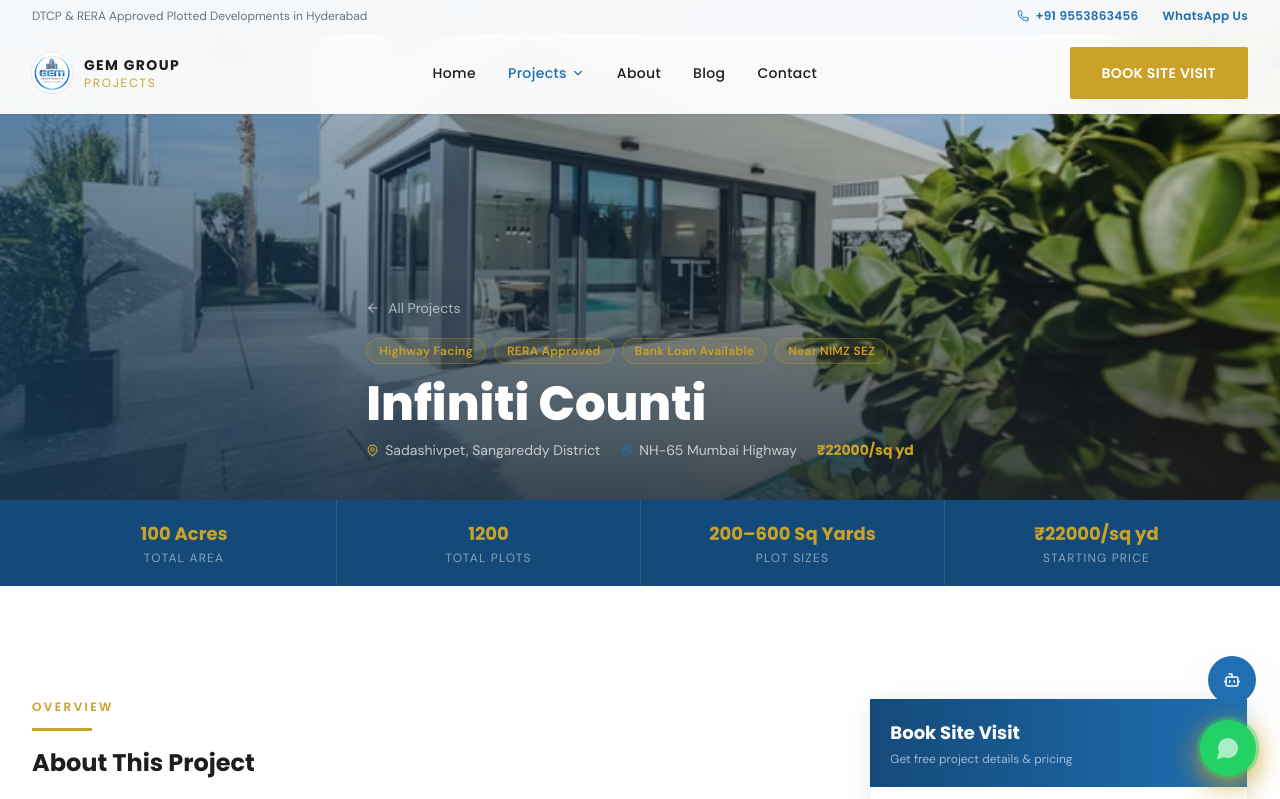
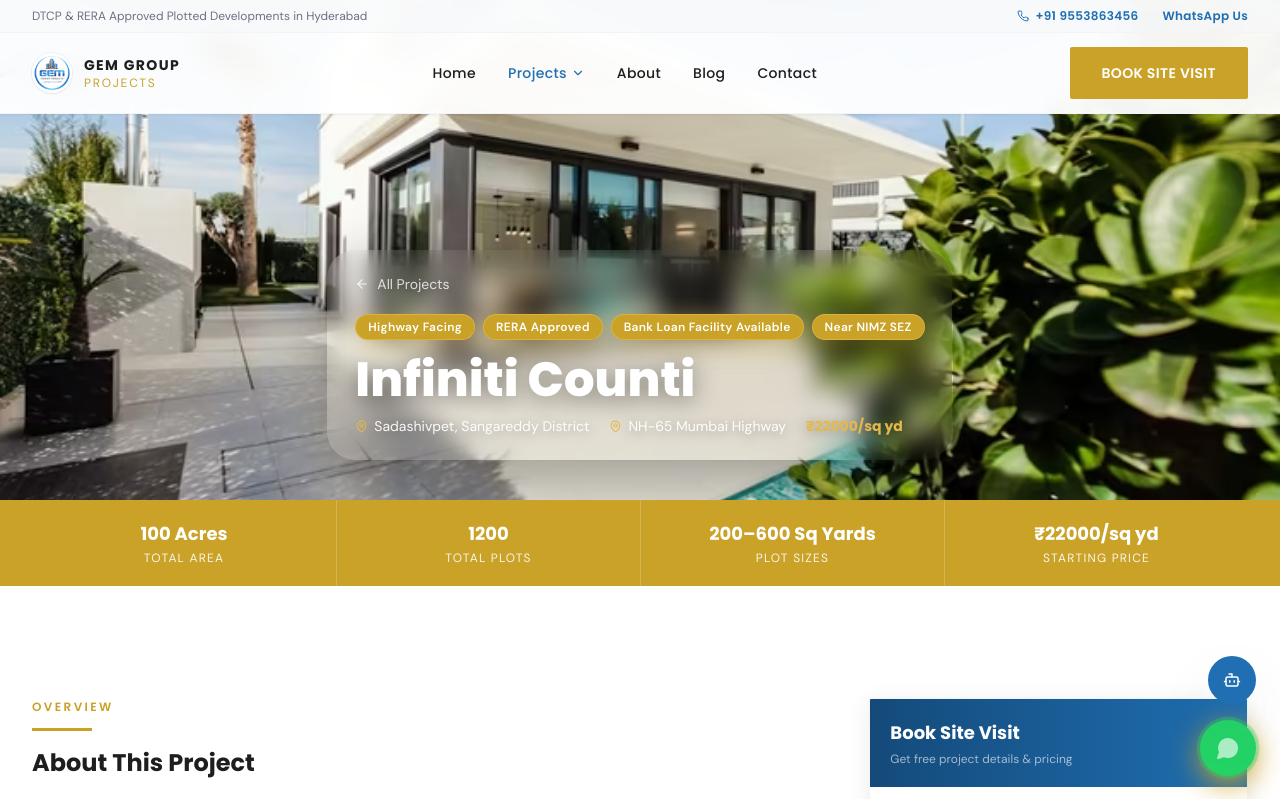
Before and after one commit to sendermail029-cpu/gemgroups, a Next.js app: page /projects/infiniti-counti in a window 1280 px wide. Shown: the top 799 px of the page. Built offline with nearby package versions, Linux system fonts and the light colour scheme.

Commit message:
Update hero styling and project bank loan highlights

```diff
--- a/src/app/about/page.tsx
+++ b/src/app/about/page.tsx
@@ -74,8 +74,6 @@
             backgroundSize: 'cover',
           }}
         />
-        <div className="absolute inset-0 bg-[linear-gradient(90deg,rgba(7,33,58,0.9),rgba(7,33,58,0.8),rgba(7,33,58,0.45))]" />
-
         <div className="container-gem relative">
           <div className="flex min-h-[300px] items-center rounded-[18px] px-6 py-8 sm:px-10 lg:min-h-[360px] lg:px-12 lg:py-10">
             <div className="max-w-3xl text-white">
--- a/src/app/blog/[slug]/page.tsx
+++ b/src/app/blog/[slug]/page.tsx
@@ -116,7 +116,6 @@
           priority
           sizes="100vw"
         />
-        <div className="absolute inset-0 bg-gradient-to-t from-dark/85 via-dark/40 to-dark/20" />
         <div className="absolute inset-0 flex items-end pb-10">
           <div className="container-gem">
             <Link href="/blog" className="inline-flex items-center gap-2 text-white/60 hover:text-gold text-sm mb-5 transition-colors">
--- a/src/app/blog/page.tsx
+++ b/src/app/blog/page.tsx
@@ -22,8 +22,6 @@
           className="absolute inset-0 bg-cover bg-center"
           style={{ backgroundImage: 'url(/images/home3.webp)' }}
         />
-        <div className="absolute inset-0 bg-[linear-gradient(90deg,rgba(9,58,104,0.9),rgba(9,58,104,0.82),rgba(9,58,104,0.58))]" />
-
         <div className="container-gem relative">
           <div className="flex min-h-[260px] items-center rounded-[12px] px-6 py-8 sm:px-10 lg:min-h-[320px] lg:px-12 lg:py-10">
             <div className="max-w-2xl text-white">
--- a/src/app/contact/page.tsx
+++ b/src/app/contact/page.tsx
@@ -78,8 +78,6 @@
             backgroundSize: '100% auto',
           }}
         />
-        <div className="absolute inset-0 bg-[linear-gradient(90deg,rgba(7,44,79,0.88),rgba(7,44,79,0.78),rgba(7,44,79,0.52))]" />
-
         <div className="container-gem relative">
           <div className="flex min-h-[260px] items-center rounded-[12px] px-6 py-8 sm:px-10 lg:min-h-[320px] lg:px-12 lg:py-10">
             <div className="max-w-3xl text-white">
--- a/src/app/projects/[slug]/page.tsx
+++ b/src/app/projects/[slug]/page.tsx
@@ -47,39 +47,43 @@
           priority
           sizes="100vw"
         />
-        <div className="absolute inset-0 bg-gradient-to-t from-dark/80 via-dark/30 to-transparent" />
-        <div className="absolute inset-0 bg-gradient-to-r from-primary-deep/50 to-transparent" />
-
         <div className="absolute inset-0 flex items-end pb-10">
           <div className="container-gem">
-            <Link href="/projects" className="inline-flex items-center gap-2 text-white/60 hover:text-white text-sm mb-5 transition-colors">
+            <div className="inline-block max-w-5xl rounded-[28px] bg-black/42 px-5 py-5 shadow-[0_18px_60px_rgba(0,0,0,0.32)] backdrop-blur-md sm:px-7 sm:py-6">
+              <Link href="/projects" className="inline-flex items-center gap-2 text-white/80 hover:text-white text-sm mb-5 transition-colors [text-shadow:0_2px_10px_rgba(0,0,0,0.35)]">
                 <ArrowLeft size={14} />
                 All Projects
               </Link>
 
-            <div className="flex flex-wrap gap-2 mb-4">
+              <div className="mb-4 flex flex-wrap gap-2">
                 {project.badges.map((badge) => (
-                <span key={badge} className="badge-gold">{badge}</span>
+                  <span
+                    key={badge}
+                    className="inline-flex items-center gap-1.5 rounded-full border border-gold-light/70 bg-gold px-3 py-1 text-xs font-semibold tracking-wide text-white shadow-[0_8px_24px_rgba(201,162,39,0.28)]"
+                  >
+                    {badge}
+                  </span>
                 ))}
               </div>
 
-            <h1 className="font-heading font-extrabold text-3xl lg:text-5xl text-white mb-3 leading-tight">
+              <h1 className="mb-3 font-heading text-3xl font-extrabold leading-tight text-white [text-shadow:0_4px_24px_rgba(0,0,0,0.5)] lg:text-5xl">
                 {project.name}
               </h1>
 
-            <div className="flex flex-wrap items-center gap-5 text-white/70 font-body text-sm">
-              <span className="flex items-center gap-1.5"><MapPin size={13} className="text-gold" />{project.location}</span>
-              <span className="flex items-center gap-1.5"><MapPin size={13} className="text-primary" />{project.highway}</span>
-              <span className="font-heading font-bold text-gold">{project.price}</span>
+              <div className="flex flex-wrap items-center gap-5 font-body text-sm text-white/95 [text-shadow:0_2px_14px_rgba(0,0,0,0.45)]">
+                <span className="flex items-center gap-1.5"><MapPin size={13} className="text-gold-light" />{project.location}</span>
+                <span className="flex items-center gap-1.5"><MapPin size={13} className="text-gold-light" />{project.highway}</span>
+                <span className="font-heading font-bold text-gold-light">{project.price}</span>
+              </div>
             </div>
           </div>
         </div>
       </section>
 
       {/* Quick stats bar */}
-      <div className="bg-primary-deep text-white">
+      <div className="bg-gold text-white">
         <div className="container-gem">
-          <div className="grid grid-cols-2 sm:grid-cols-4 divide-x divide-white/10">
+          <div className="grid grid-cols-2 sm:grid-cols-4 divide-x divide-white/20">
             {[
               { label: 'Total Area', value: project.acres },
               { label: 'Total Plots', value: project.totalPlots.toString() },
@@ -87,8 +91,8 @@
               { label: 'Starting Price', value: project.price },
             ].map(({ label, value }) => (
               <div key={label} className="text-center py-5 px-4">
-                <div className="font-heading font-bold text-gold text-lg mb-0.5">{value}</div>
-                <div className="font-body text-white/50 text-xs uppercase tracking-widest">{label}</div>
+                <div className="font-heading font-bold text-white text-lg mb-0.5">{value}</div>
+                <div className="font-body text-white/90 text-xs uppercase tracking-widest">{label}</div>
               </div>
             ))}
           </div>
--- a/src/app/projects/page.tsx
+++ b/src/app/projects/page.tsx
@@ -25,8 +25,6 @@
             backgroundSize: '100% auto',
           }}
         />
-        <div className="absolute inset-0 bg-[linear-gradient(90deg,rgba(7,44,79,0.88),rgba(7,44,79,0.78),rgba(7,44,79,0.52))]" />
-
         <div className="container-gem relative">
           <div className="flex min-h-[260px] items-center rounded-[12px] px-6 py-8 sm:px-10 lg:min-h-[320px] lg:px-12 lg:py-10">
             <div className="max-w-3xl text-white">
--- a/src/components/sections/HeroSection.tsx
+++ b/src/components/sections/HeroSection.tsx
@@ -58,10 +58,6 @@
           />
         </motion.div>
       </AnimatePresence>
-
-      <div className="absolute inset-0 bg-[linear-gradient(110deg,rgba(5,11,20,0.96),rgba(10,35,61,0.82),rgba(5,11,20,0.56))]" />
-      <div className="absolute inset-0 bg-[radial-gradient(circle_at_top_right,rgba(201,162,39,0.26),transparent_28%)]" />
-      <div className="absolute inset-x-0 bottom-0 h-40 bg-gradient-to-t from-[#050B14] via-[#050B14]/70 to-transparent" />
 
       <div className="relative z-10 mx-auto w-full max-w-[90rem] px-4 pt-32 pb-20 sm:px-6 sm:pt-36 sm:pb-24 lg:px-10 lg:pt-40 lg:pb-28 xl:px-12">
         <div className="flex w-full justify-start">
--- a/src/data/projects.ts
+++ b/src/data/projects.ts
@@ -15,7 +15,7 @@
     totalPlots: 578,
     plotSizes: '165–440 Sq Yards',
     status: 'available',
-    badges: ['DTCP Approved', 'RERA Approved', 'Bank Loan Available'],
+    badges: ['DTCP Approved', 'RERA Approved', 'Bank Loan Facility Available'],
     description:
       'A premium DTCP & RERA approved plotted community spread across 46 acres at Shadnagar offering 578 plots ranging from 165 to 440 sq yards — just minutes from the Bangalore Highway.',
     longDescription: `Sree Laxmi Balaji Township is a landmark plotted development that redefines premium living in the rapidly developing Shadnagar corridor. Spread across 46 lush acres, this DTCP and RERA-approved community offers 578 meticulously planned plots that harmonize modern infrastructure with serene greenery.
@@ -29,7 +29,7 @@
       'Plot Sizes: 165–440 Sq Yards',
       'RERA Registration No. P02400007485',
       'DTCP Approval No. 46/2022',
-      'Bank Loans from Leading Banks',
+      'Bank Loan Facility Available',
       'Minutes from NH-44 Bangalore Highway',
       'Clear Title & Legal Documentation',
     ],
@@ -107,7 +107,7 @@
     totalPlots: 1200,
     plotSizes: '200–600 Sq Yards',
     status: 'limited',
-    badges: ['Highway Facing', 'RERA Approved', 'Bank Loan Available', 'Near NIMZ SEZ'],
+    badges: ['Highway Facing', 'RERA Approved', 'Bank Loan Facility Available', 'Near NIMZ SEZ'],
     description:
       'A 100 acre mega gated community facing Mumbai NH-65 highway near Sadashivpet — surrounded by NIMZ SEZ, Woxsen Business School, and the Regional Ring Road.',
     longDescription: `Infiniti Counti stands as a visionary 100-acre mega gated community that sets a new benchmark for plotted developments in the Hyderabad region. Strategically positioned directly facing the Mumbai NH-65 highway near Sadashivpet, this landmark project offers unparalleled connectivity and investment potential.
@@ -123,7 +123,7 @@
       'Near Woxsen University & Business School',
       'Regional Ring Road (RRR) Proximity',
 
-      'Bank Loans from Leading Nationalized Banks',
+      'Bank Loan Facility Available',
     ],
     amenities: [
       { icon: '🏰', name: '40,000 sqft Clubhouse', description: 'Landmark clubhouse with premium facilities' },
```
Lines whose indentation alone changed are shown as unchanged.
